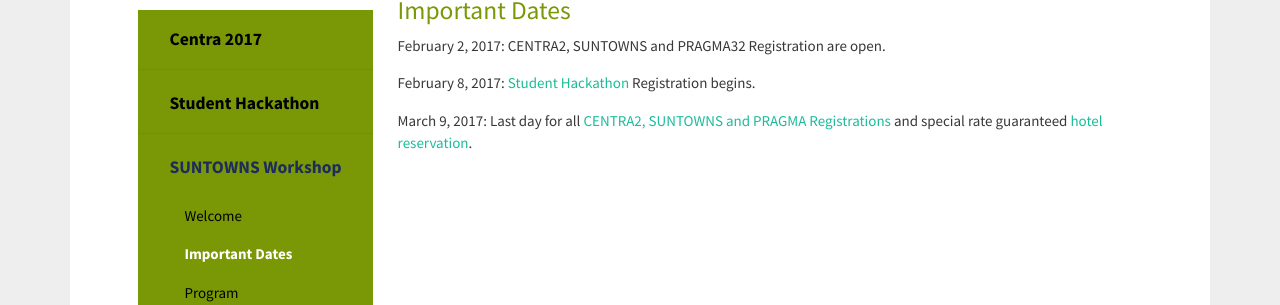
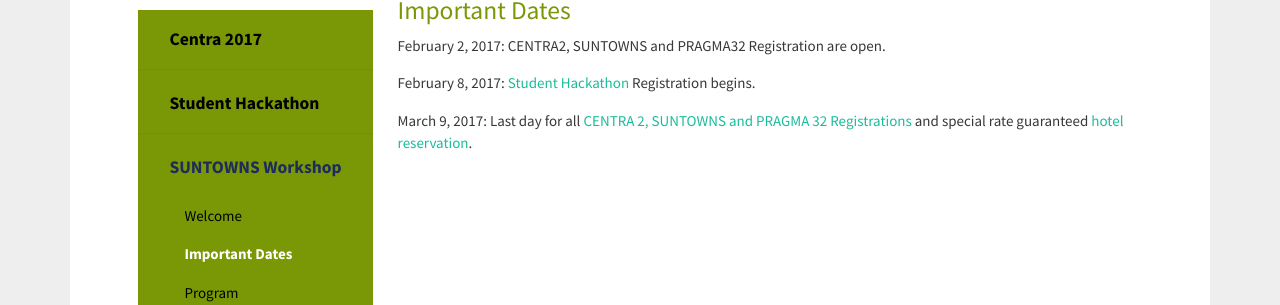
Before and after one commit to hmchou56/centra8, a Jekyll site: the page built from suntowns2017/news.md, in a window 1280 px wide. Shown: the part 415-720 px from the top of the page. Built offline with Jekyll 4.4.1, drawn with Linux system fonts in a browser that asks for light colours; nearby versions of some CDN libraries.

Commit message:
minor edits

```diff
--- a/suntowns2017/news.md
+++ b/suntowns2017/news.md
@@ -7,10 +7,11 @@
 hide: true
 ---
 
+
 ## Important Dates
 
 February 2, 2017: CENTRA2, SUNTOWNS and PRAGMA32 Registration are open.
 
 February 8, 2017: [Student Hackathon](http://www.globalcentra.org/suntowns2017/news.html) Registration begins.
 
-March 9, 2017: Last day for all [CENTRA2, SUNTOWNS and PRAGMA Registrations](http://www.globalcentra.org/suntowns2017/registration.html) and special rate guaranteed <a href="http://www.globalcentra.org/centra2/venue.html" target="_blank">hotel reservation</a>.
+March 9, 2017: Last day for all [CENTRA 2, SUNTOWNS and PRAGMA 32 Registrations](http://www.globalcentra.org/suntowns2017/registration.html) and special rate guaranteed <a href="http://www.globalcentra.org/centra2/venue.html" target="_blank">hotel reservation</a>.
```
